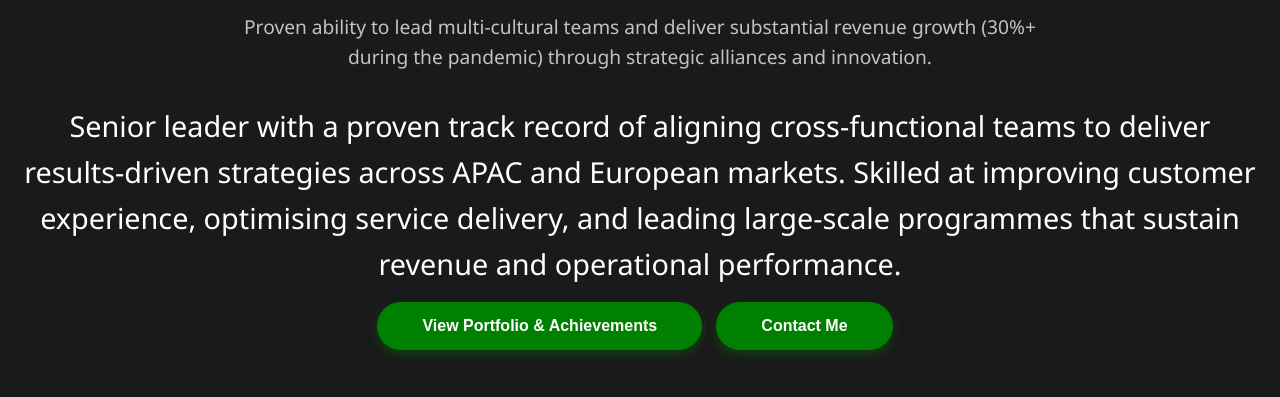
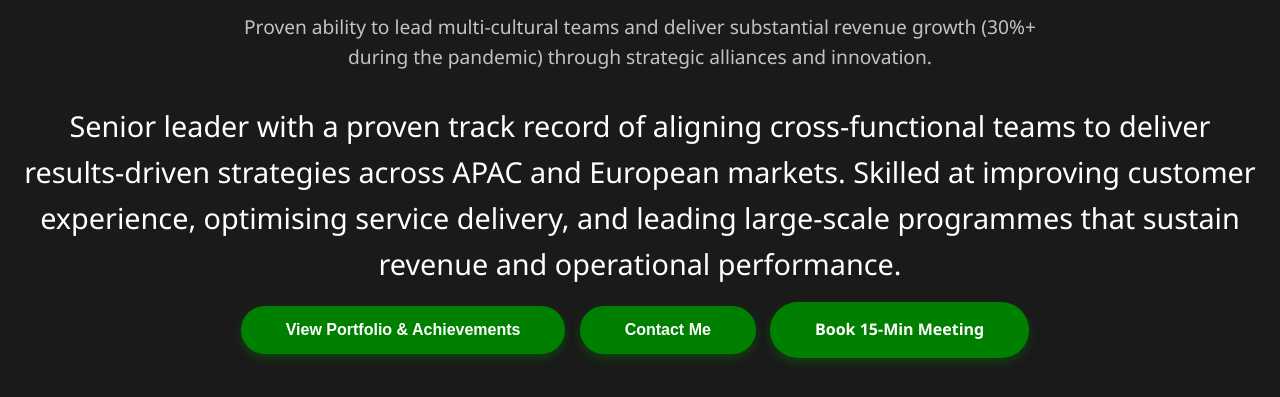
Before and after one commit to londhevishalps/CV, a plain HTML site: page index_revised.html in a window 1280 px wide. Shown: the part 226-623 px from the top of the page. Drawn offline with Linux system fonts and the light colour scheme.

Commit message:
Update index_revised.html
Added CTA for recruiter from Calendly

```diff
--- a/index_revised.html
+++ b/index_revised.html
@@ -407,6 +407,7 @@
    <button class="cta-button" onclick="document.getElementById('contact').scrollIntoView({behavior: 'smooth'});">
     Contact Me
    </button>
+   <a class="cta-button" href="https://calendly.com/londhe-vishalps/30min" target="_blank">Book 15-Min Meeting</a>
   </header>
   <!-- Main Content -->
   <div class="container">
```
